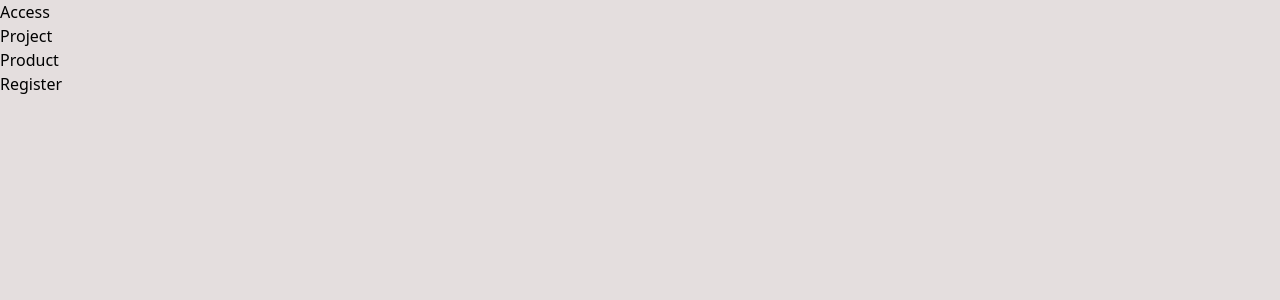
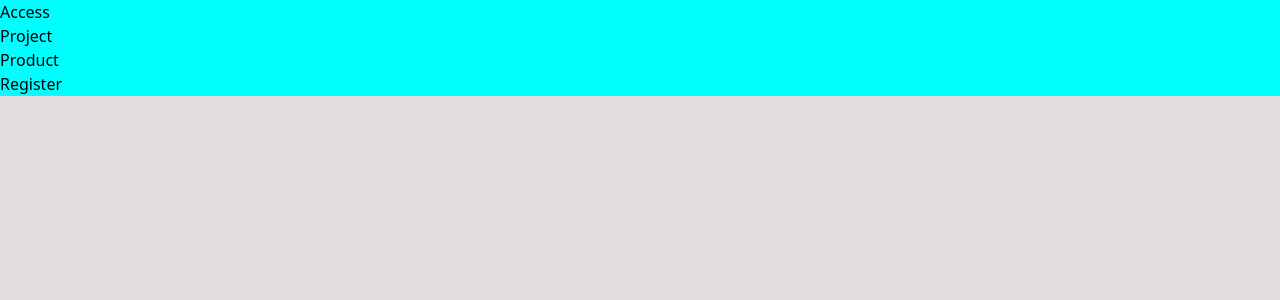
Before and after one commit to Preciousnnebuogor/Online--Store-, a Next.js app: page /tutorial in a window 1280 px wide. Shown: the top 300 px of the page. Built offline with nearby package versions, Linux system fonts and the light colour scheme.

Commit message:
new product

```diff
--- /dev/null
+++ b/src/components/toturial/css.module.css
@@ -0,0 +1,4 @@
+.link {
+    list-style-type: none;
+    background-color: aqua;
+}
--- a/src/components/toturial/html.tsx
+++ b/src/components/toturial/html.tsx
@@ -1,6 +1,7 @@
 import Link from "next/link"
+import style from "./css.module.css"
 export default function HTML(){
-    return <div>
+    return <div className={style.link}>
         <ul>
            <li><Link href={""}>Access</Link></li>
            <li><Link href={""}>Project</Link></li>
```
